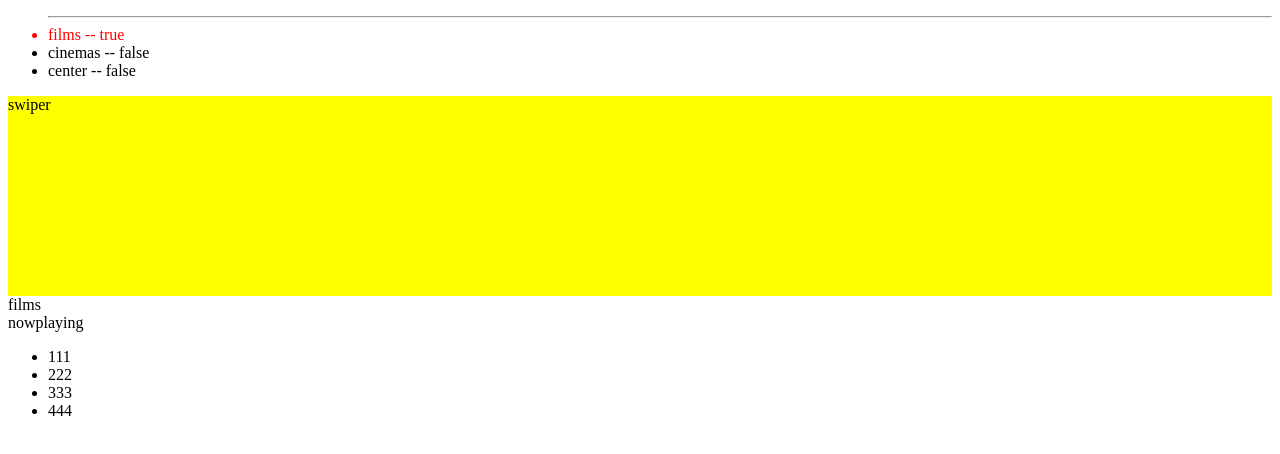
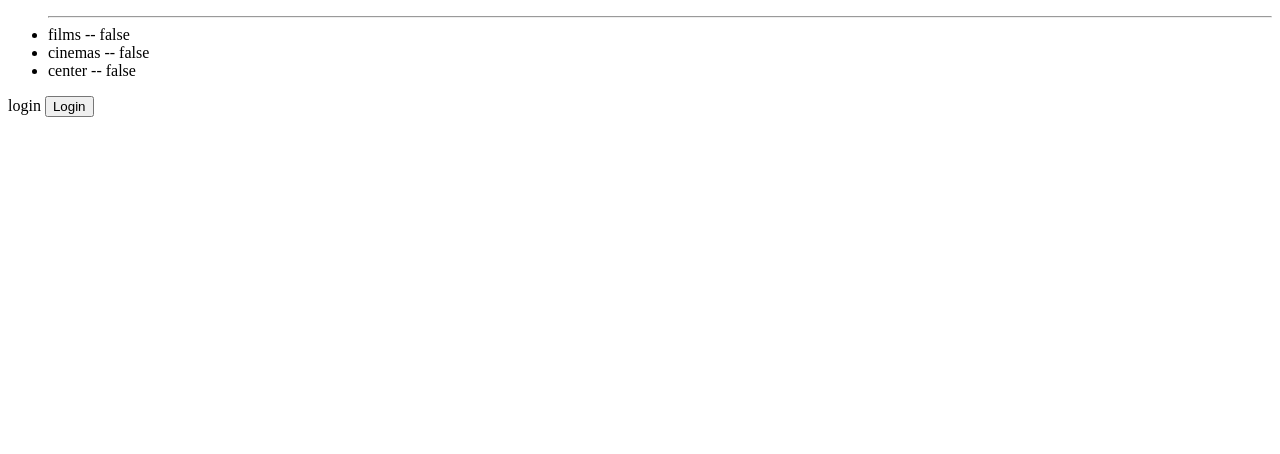
Before and after one commit to pirateunclejack/vue-learn-qianfeng, a Vue app in the folder code/vue-component-single-file/test2008/: page /#/login in a window 1280 px wide. Before the commit this address led to /films/nowplaying#/login. Shown: the top 454 px of the page. Built offline with nearby package versions, Linux system fonts and the light colour scheme.

Commit message:
global route, partial route

```diff
--- a/code/vue-component-single-file/test2008/src/router/index.js
+++ b/code/vue-component-single-file/test2008/src/router/index.js
@@ -7,6 +7,8 @@ import MaizuoSearch from '@/views/MaizuoSearch.vue'
 import MaizuoDetail from '@/views/MaizuoDetail.vue'
 import MaizuoNowplaying from '@/views/films/MaizuoNowplaying.vue'
 import MaizuoComingsoon from '@/views/films/MaizuoComingsoon.vue'
+import MaizuoOrder from '@/views/MaizuoOrder.vue'
+import MaizuoLogin from '@/views/MaizuoLogin.vue'
 
 Vue.use(VueRouter)
 
@@ -47,7 +49,25 @@ const routes = [
   {
     path: '/center',
     name: 'center',
-    component: MaizuoCenter
+    component: MaizuoCenter,
+    meta: {
+      isKerwinRequired: true
+    }
+    // beforeEnter: (to, from, next) => {
+    //   if (localStorage.getItem('token')) {
+    //     next()
+    //   } else {
+    //     next('/login')
+    //   }
+    // }
+  },
+  {
+    path: '/order',
+    name: 'order',
+    component: MaizuoOrder,
+    meta: {
+      isKerwinRequired: true
+    }
   },
   {
     path: '/cinemas',
@@ -59,6 +79,10 @@ const routes = [
     component: MaizuoSearch
   },
   {
+    path: '/login',
+    component: MaizuoLogin
+  },
+  {
     path: '/*',
     redirect: '/films'
   }
@@ -66,7 +90,30 @@ const routes = [
 
 const router = new VueRouter({
   routes,
-  mode: 'history'
+  mode: 'hash'
 })
 
+// global intercept
+// router.beforeEach((to, from, next) => {
+//   // console.log(to.fullPath)
+//   console.log(to)
+//   // if (to.fullPath === '/center') {
+//   if (to.meta.isKerwinRequired) {
+//     // If token is in localstorage
+//     if (localStorage.getItem('token')) {
+//       next()
+//     } else {
+//       // next('/login')
+//       next({
+//         path: 'login',
+//         query: {
+//           redirect: to.fullPath
+//         }
+//       })
+//     }
+//   } else {
+//     next()
+//   }
+// })
+
 export default router
--- a/code/vue-component-single-file/test2008/src/views/MaizuoCenter.vue
+++ b/code/vue-component-single-file/test2008/src/views/MaizuoCenter.vue
@@ -3,3 +3,14 @@
     center
   </div>
 </template>
+<script>
+export default {
+  beforeRouteEnter (to, from, next) {
+    if (localStorage.getItem('token')) {
+      next()
+    } else {
+      next('/login')
+    }
+  }
+}
+</script>
--- /dev/null
+++ b/code/vue-component-single-file/test2008/src/views/MaizuoLogin.vue
@@ -0,0 +1,23 @@
+<template>
+  <div>
+    login
+    <button @click="handleLogin">Login</button>
+  </div>
+</template>
+<script>
+export default {
+  methods: {
+    handleLogin () {
+      setTimeout(() => {
+        localStorage.setItem('token', 'token from backend')
+        // this.$router.back()
+        // this.$router.push('/center')
+        // 1. get query field
+        console.log(this.$router.query.redirect)
+        // 2. redirect ro query
+        this.$router.push(this.$router.query.redirect)
+      }, 0)
+    }
+  }
+}
+</script>
--- /dev/null
+++ b/code/vue-component-single-file/test2008/src/views/MaizuoOrder.vue
@@ -0,0 +1,5 @@
+<template>
+  <div>
+    Order
+  </div>
+</template>
```
